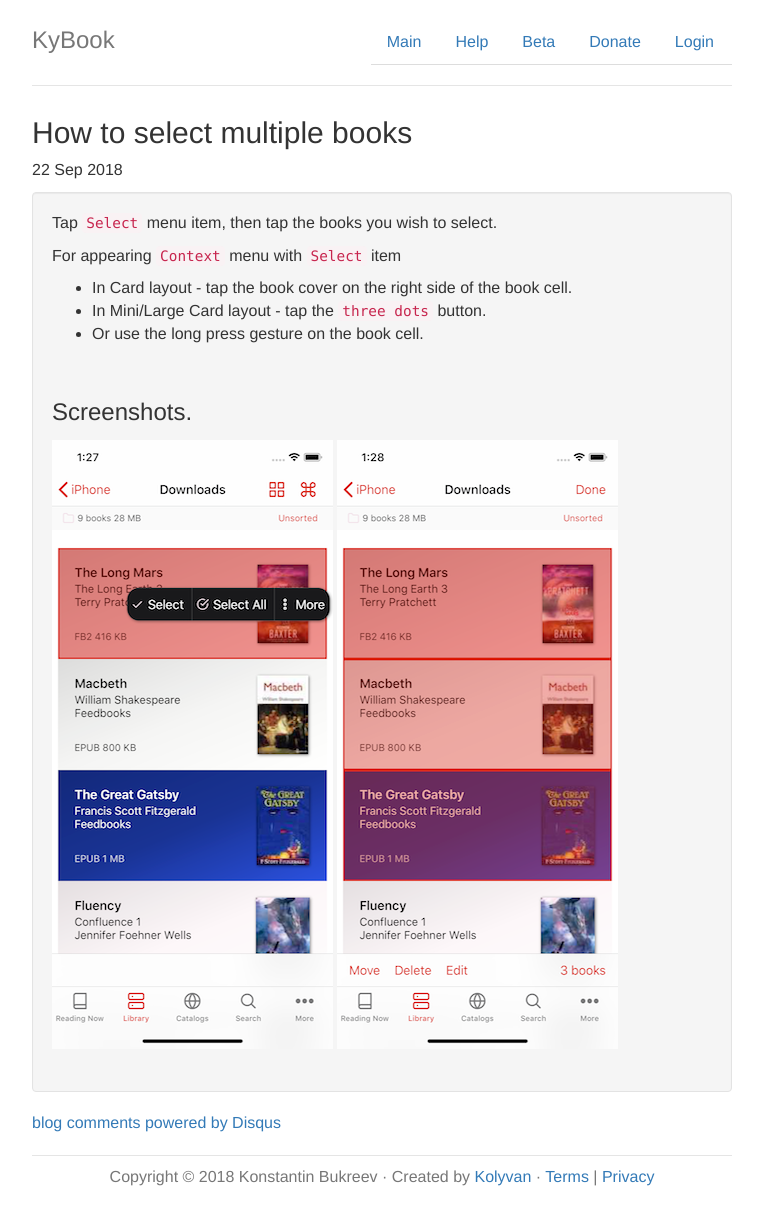
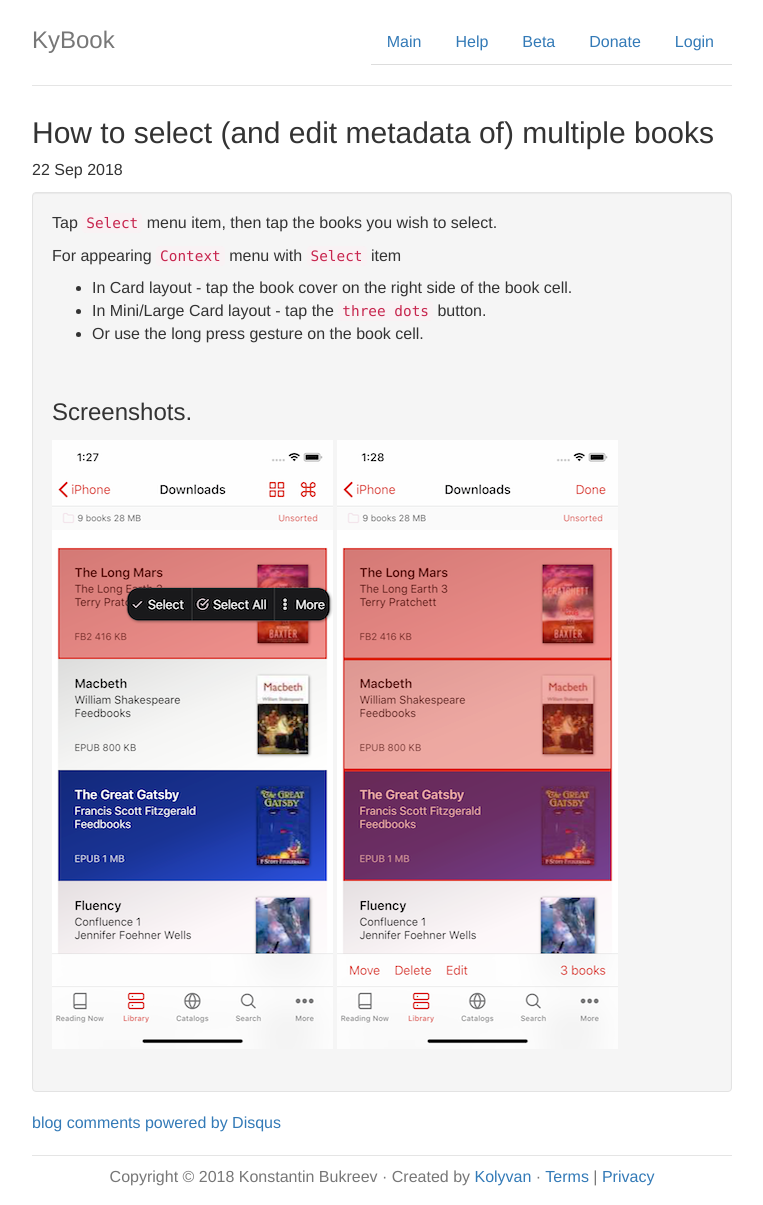
Before and after one commit to kolyvan/kybook-reader.com, a Jekyll site: the page built from faq/_posts/2018-09-22-select_multiple_books.html, in a window 1280 px wide. Shown: the whole page, without its empty margins (258-1021 px from the left). Built offline with Jekyll 4.4.1, drawn with Linux system fonts in a browser that asks for light colours; comment, search, counter and statistics services are not loaded.

Commit message:
Update 2018-09-22-select_multiple_books.html
Added reference to metadata as that's probably what the user wants to do.

```diff
--- a/faq/_posts/2018-09-22-select_multiple_books.html
+++ b/faq/_posts/2018-09-22-select_multiple_books.html
@@ -1,6 +1,6 @@
 ---
 layout: main_post
-title: How to select multiple books
+title: How to select (and edit metadata of) multiple books
 media:
   - select_multiple_books_1.png
   - select_multiple_books_2.png
```
